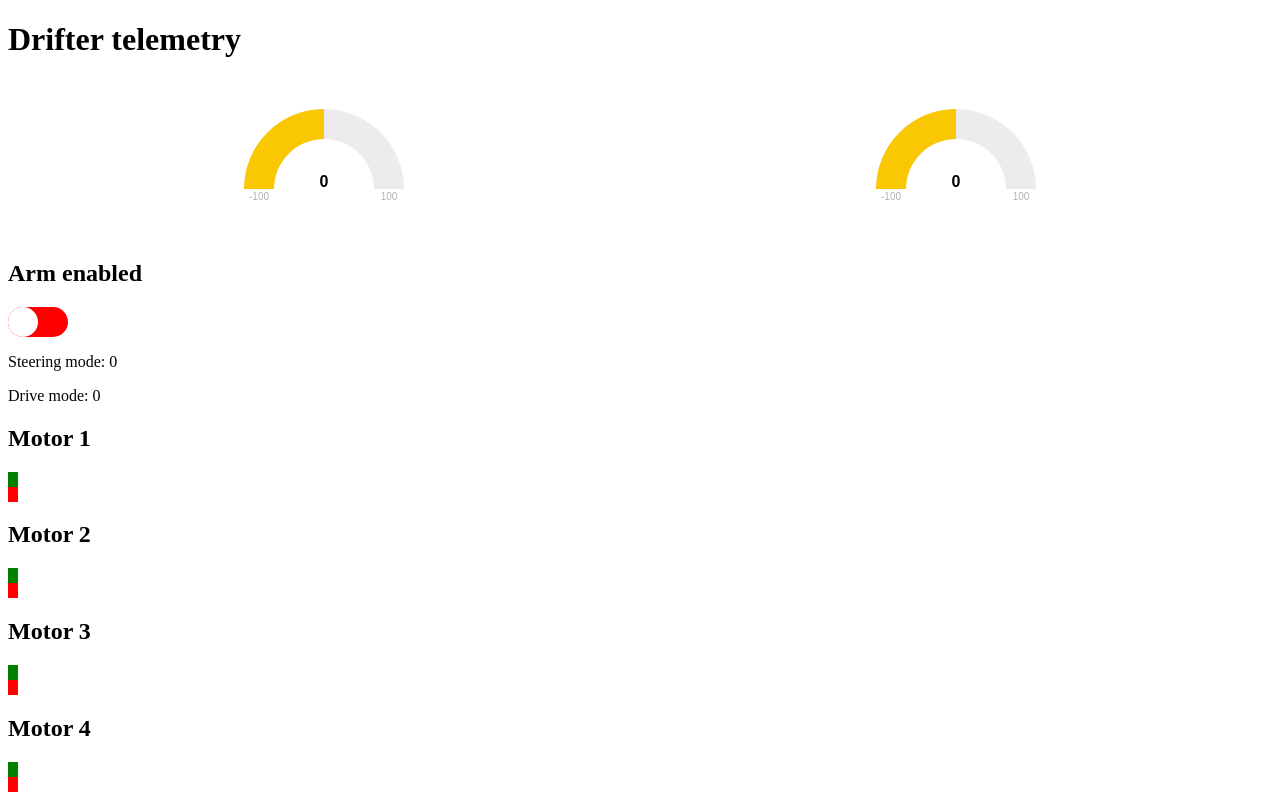
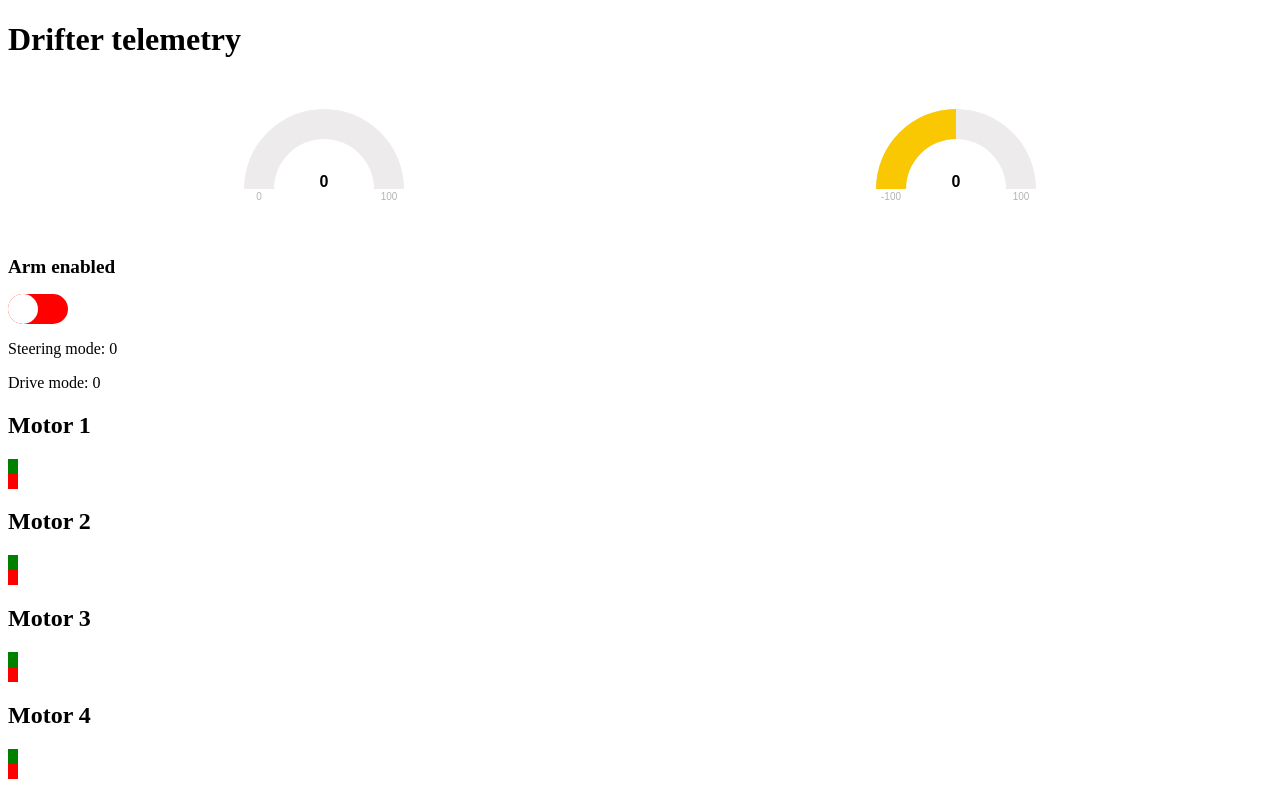
Before and after one commit to Guycho/4-motor-drifter, a plain HTML site: page data/index.html in a window 1280 px wide. Shown: the top 796 px of the page. Drawn offline with Linux system fonts and the light colour scheme.

Commit message:
telem works

```diff
--- a/data/index.html
+++ b/data/index.html
@@ -33,7 +33,6 @@
             padding-right: 10px;
             color: white;
         }
-
 
         .bar-label {
             margin-top: 5px;
@@ -138,6 +137,10 @@
             left: 0;
         }
 
+        .small-header {
+            font-size: 1.2em; /* Adjust the size as needed */
+        }
+
     </style>
     <script>
         let throttleGauge, steeringGauge;
@@ -148,7 +151,6 @@
                 .then(data => {
                     throttleGauge.refresh(data.throttle);
                     steeringGauge.refresh(data.steering);
-                    document.getElementById('arm_enabled').innerText = data.arm_enabled;
                     document.getElementById('steering_mode').innerText = data.steering_mode;
                     document.getElementById('drive_mode').innerText = data.drive_mode;
 
@@ -176,7 +178,7 @@
                     document.getElementById('motor4-rpm-bar').style.width = (data.motor4_rpm / 100) + '%';
                     document.getElementById('motor4-rpm-bar').innerText = data.motor4_rpm + ' RPM';
 
-                    // Update G-force dot
+                    // Update G-force dot and values
                     const gForceDot = document.getElementById('g-force-dot');
                     const gForceContainer = document.getElementById('g-force-container');
                     const maxGForce = 2; // Example max G-force value
@@ -188,7 +190,7 @@
                     document.getElementById('g-force-x-value').innerText = data.g_force_x.toFixed(2);
                     document.getElementById('g-force-y-value').innerText = data.g_force_y.toFixed(2);
 
-                                        // Update toggle switch
+                    // Update toggle switch
                     const toggleSwitch = document.getElementById('toggle-switch');
                     if (data.arm_enabled) {
                         toggleSwitch.classList.add('enabled');
@@ -197,7 +199,6 @@
                         toggleSwitch.classList.add('disabled');
                         toggleSwitch.classList.remove('enabled');
                     }
-
                 })
                 .catch(error => console.error('Error fetching data:', error));
         }
@@ -206,7 +207,7 @@
             throttleGauge = new JustGage({
                 id: 'throttle-gauge',
                 value: 0,
-                min: -100,
+                min: 0,
                 max: 100,
                 title: 'Throttle'
             });
```
